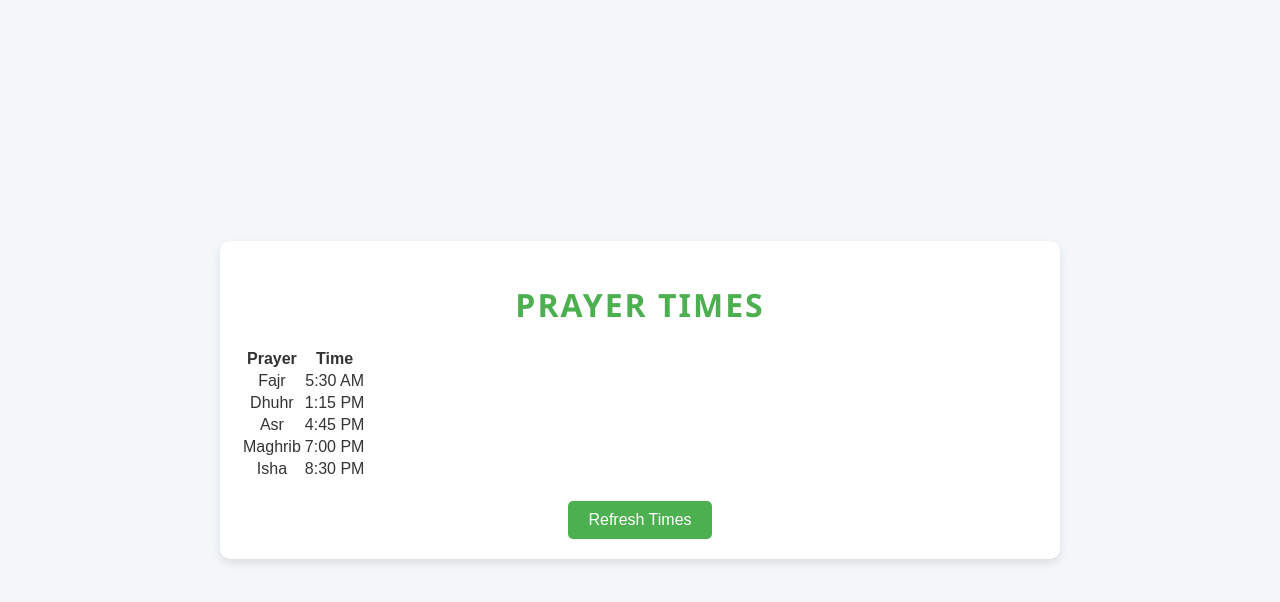
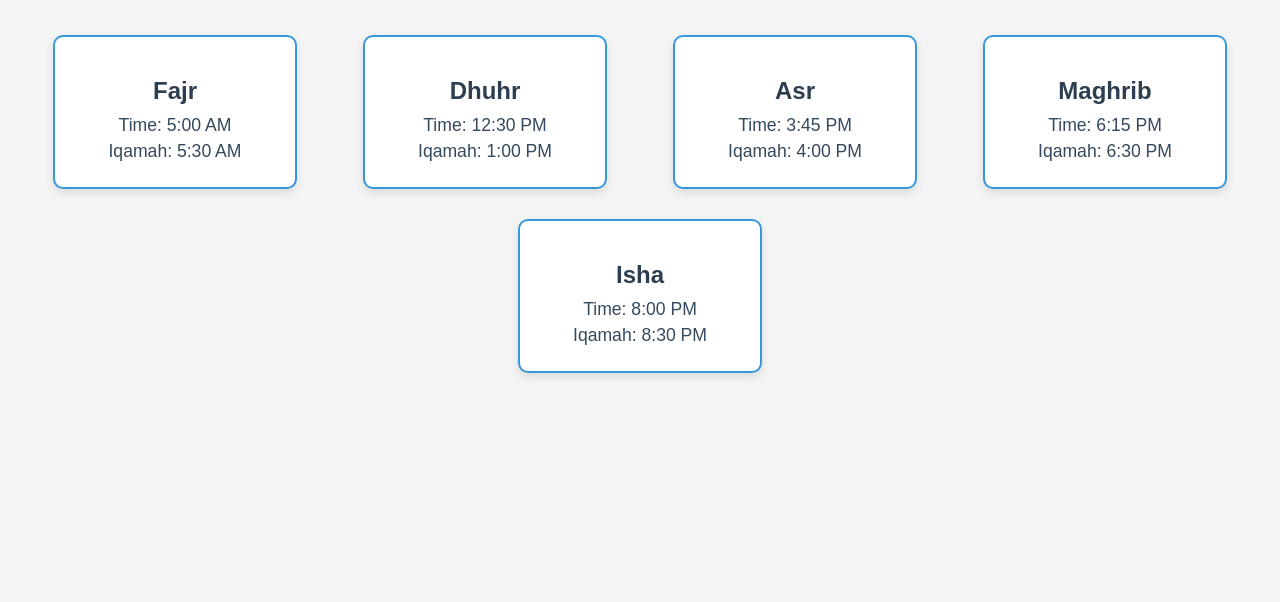
Before and after one commit to Abdullah92266/prayer-times, a plain HTML site: page index.html in a window 1280 px wide. Drawn offline with Linux system fonts and the light colour scheme.

Commit message:
Add files via upload

```diff
--- a/index.html
+++ b/index.html
@@ -4,42 +4,35 @@
     <meta charset="UTF-8">
     <meta name="viewport" content="width=device-width, initial-scale=1.0">
     <title>Prayer Times</title>
-    <link rel="stylesheet" href="styles.css">  <!-- Link to the CSS file -->
+    <link rel="stylesheet" href="styles.css">
 </head>
 <body>
     <div class="container">
-        <h1>Prayer Times</h1>
-        <table>
-            <thead>
-                <tr>
-                    <th>Prayer</th>
-                    <th>Time</th>
-                </tr>
-            </thead>
-            <tbody>
-                <tr>
-                    <td>Fajr</td>
-                    <td>5:30 AM</td>
-                </tr>
-                <tr>
-                    <td>Dhuhr</td>
-                    <td>1:15 PM</td>
-                </tr>
-                <tr>
-                    <td>Asr</td>
-                    <td>4:45 PM</td>
-                </tr>
-                <tr>
-                    <td>Maghrib</td>
-                    <td>7:00 PM</td>
-                </tr>
-                <tr>
-                    <td>Isha</td>
-                    <td>8:30 PM</td>
-                </tr>
-            </tbody>
-        </table>
-        <button>Refresh Times</button>
+        <div class="prayer-box">
+            <h2>Fajr</h2>
+            <p>Time: 5:00 AM</p>
+            <p>Iqamah: 5:30 AM</p>
+        </div>
+        <div class="prayer-box">
+            <h2>Dhuhr</h2>
+            <p>Time: 12:30 PM</p>
+            <p>Iqamah: 1:00 PM</p>
+        </div>
+        <div class="prayer-box">
+            <h2>Asr</h2>
+            <p>Time: 3:45 PM</p>
+            <p>Iqamah: 4:00 PM</p>
+        </div>
+        <div class="prayer-box">
+            <h2>Maghrib</h2>
+            <p>Time: 6:15 PM</p>
+            <p>Iqamah: 6:30 PM</p>
+        </div>
+        <div class="prayer-box">
+            <h2>Isha</h2>
+            <p>Time: 8:00 PM</p>
+            <p>Iqamah: 8:30 PM</p>
+        </div>
     </div>
 </body>
 </html>
--- a/styles.css
+++ b/styles.css
@@ -1,104 +1,55 @@
-/* Body styling */
+/* Global styles */
 body {
-    font-family: 'Arial', sans-serif; /* Clean font */
-    background-color: #f4f7f9; /* Light gray background */
-    color: #333; /* Dark text for good contrast */
+    font-family: Arial, sans-serif;
+    background-color: #f4f4f4;
     margin: 0;
     padding: 0;
-    display: flex;
-    justify-content: center;
-    align-items: center;
-    height: 100vh;
 }
 
-/* Main container */
 .container {
-    background-color: #ffffff; /* White background for the table */
-    border-radius: 10px; /* Rounded corners */
-    box-shadow: 0 4px 8px rgba(0, 0, 0, 0.1); /* Soft shadow for a 3D effect */
-    padding: 20px;
-    width: 80%;
-    max-width: 800px;
-    text-align: center;
+    display: flex;
+    justify-content: space-around;
+    flex-wrap: wrap;
+    margin: 20px;
 }
 
-/* Heading Styling */
-h1 {
-    font-family: 'Segoe UI', Tahoma, Geneva, Verdana, sans-serif; /* Modern font for heading */
-    color: #4CAF50; /* Green color for the heading */
-    text-transform: uppercase;
-    letter-spacing: 2px;
+/* Styling for each prayer box */
+.prayer-box {
+    background-color: #fff;
+    border-radius: 10px;
+    border: 2px solid #3498db;
+    box-shadow: 0 4px 8px rgba(0, 0, 0, 0.1);
+    width: 200px;
+    margin: 15px;
+    padding: 20px;
+    text-align: center;
+    transition: transform 0.3s ease;
 }
 
-/* Styling for the prayer boxes container */
-.prayer-boxes {
-    display: flex;
-    flex-wrap: wrap;
-    gap: 20px;
-    justify-content: center;
-    margin-top: 30px;
+.prayer-box h2 {
+    font-size: 1.5em;
+    margin-bottom: 10px;
+    color: #2c3e50;
 }
 
-/* Individual prayer box styling */
-.prayer-box {
-    background-color: #ffffff;
-    border-radius: 10px;
-    border: 2px solid #4CAF50; /* Green border for each prayer box */
-    padding: 20px;
-    width: 150px;
-    text-align: center;
-    box-shadow: 0 4px 8px rgba(0, 0, 0, 0.1);
-    transition: all 0.3s ease-in-out;
-}
-
-/* Hover effect for prayer boxes */
-.prayer-box:hover {
-    background-color: #4CAF50; /* Change background color on hover */
-    color: white; /* Change text color to white */
-    transform: scale(1.05); /* Slightly increase the size on hover */
-}
-
-/* Prayer title styling */
-.prayer-box h3 {
-    font-size: 18px;
-    margin-bottom: 10px;
-}
-
-/* Prayer time styling */
 .prayer-box p {
-    font-size: 16px;
+    font-size: 1.1em;
+    color: #34495e;
     margin: 5px 0;
 }
 
-/* Button Styling */
-button {
-    background-color: #4CAF50; /* Green background for button */
-    color: white;
-    border: none;
-    padding: 10px 20px;
-    font-size: 16px;
-    border-radius: 5px; /* Rounded corners */
-    cursor: pointer;
-    margin-top: 20px;
-    transition: background-color 0.3s ease;
+.prayer-box:hover {
+    transform: scale(1.05);
 }
 
-/* Button Hover Effect */
-button:hover {
-    background-color: #45a049; /* Darker green on hover */
-}
-
-/* Responsive Design: For mobile devices */
-@media (max-width: 768px) {
+/* Media query for smaller screens */
+@media (max-width: 600px) {
     .container {
-        padding: 15px;
+        flex-direction: column;
+        align-items: center;
     }
 
     .prayer-box {
-        width: 120px; /* Smaller boxes for smaller screens */
-    }
-
-    h1 {
-        font-size: 22px;
+        width: 80%;
     }
 }
```
